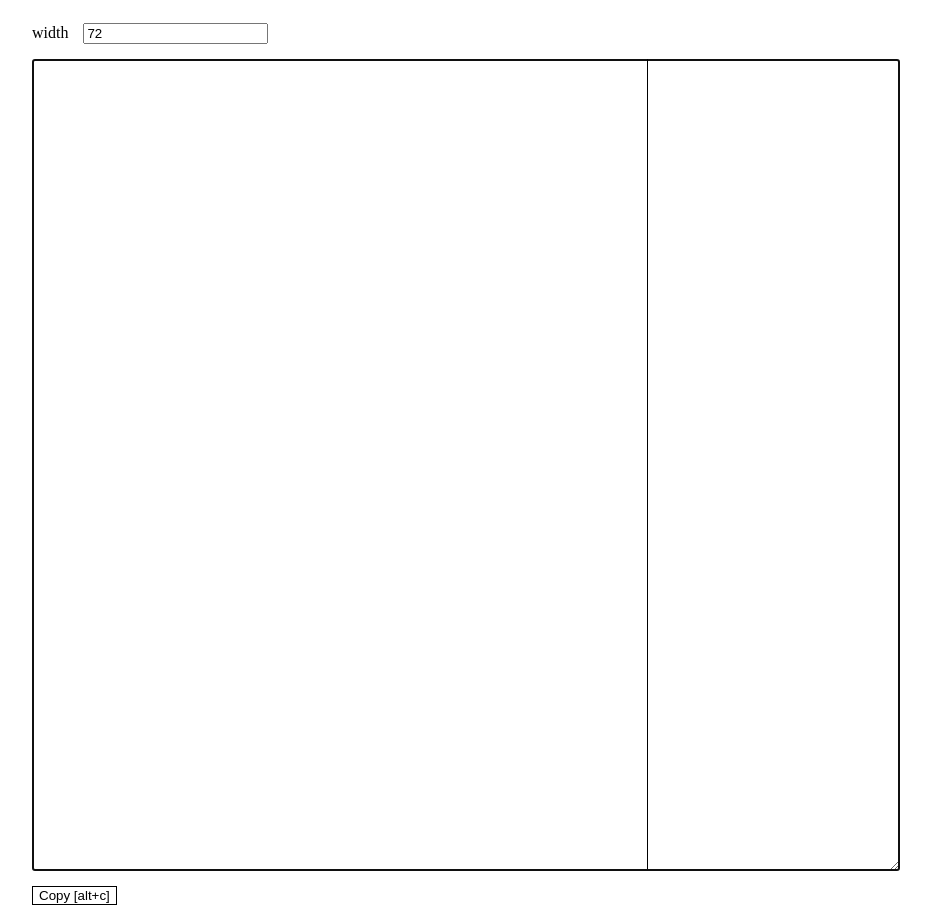
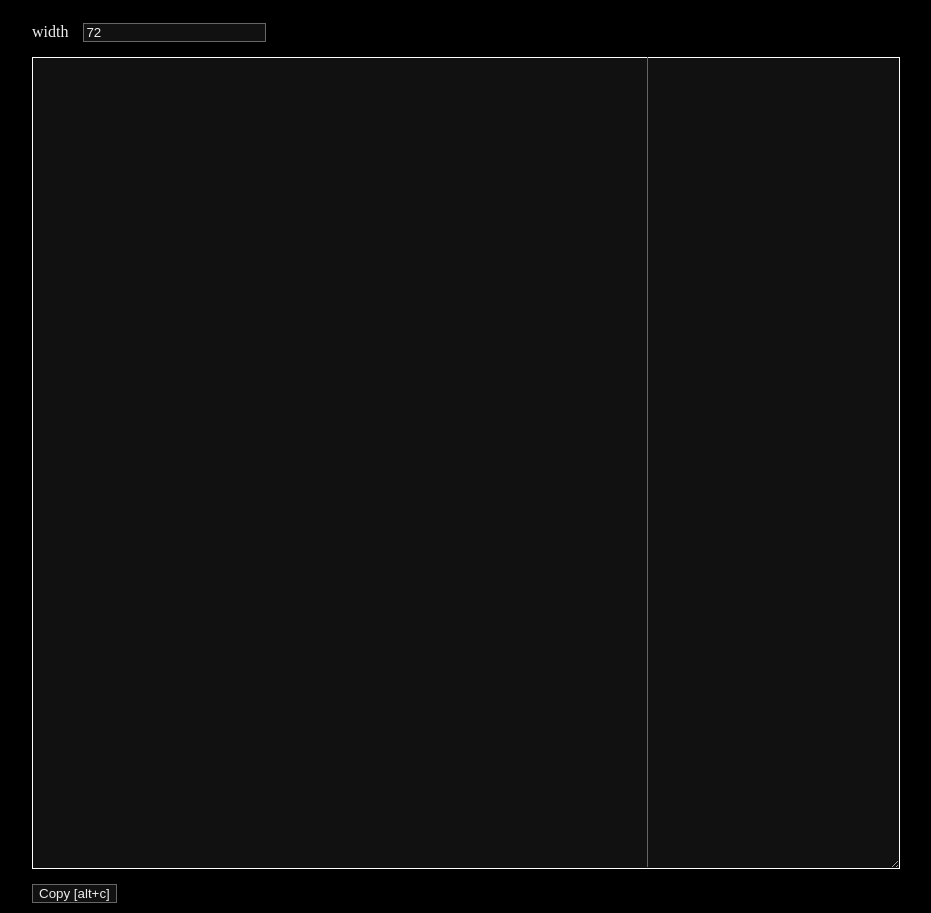
Before and after one commit to mahhov/wrap-and-unwrap, a website: page docs/index.html in a window 1280 px wide. Shown: the whole page, without its empty margins (174-1105 px from the left). Drawn offline with Linux system fonts and the light colour scheme.

Commit message:
dark mode

```diff
--- a/docs/index.html
+++ b/docs/index.html
@@ -1,4 +1,33 @@
 <style>
+  * {
+    color: #eee;
+  }
+
+  body {
+    background: black;
+  }
+
+  input, textarea, button {
+    background: #111;
+  }
+
+  button:hover {
+    background: #333;
+  }
+
+  input, textarea, button {
+    border: 1px solid #666;
+  }
+
+  pre {
+    border-right: 1px solid #666;
+  }
+
+  :focus {
+    outline: 0;
+    border: 1px solid white;
+  }
+
   body,
   .center {
     display: flex;
@@ -32,23 +61,13 @@
 
   pre {
     position: fixed;
-    border-right: 1px solid;
     pointer-events: none;
   }
 
   button {
-    background: white;
-    border: black 1px solid;
     cursor: pointer;
   }
 
-  button:hover {
-    background: #eee;
-  }
-
-  button:active {
-    background: white;
-  }
 </style>
 
 <div class="center">
```
Also changed, not shown: src/index.html (+29 -10 lines).
